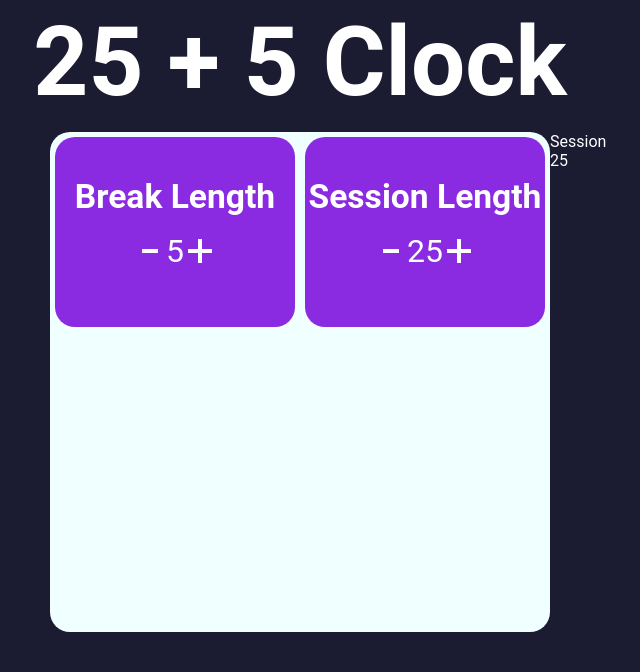
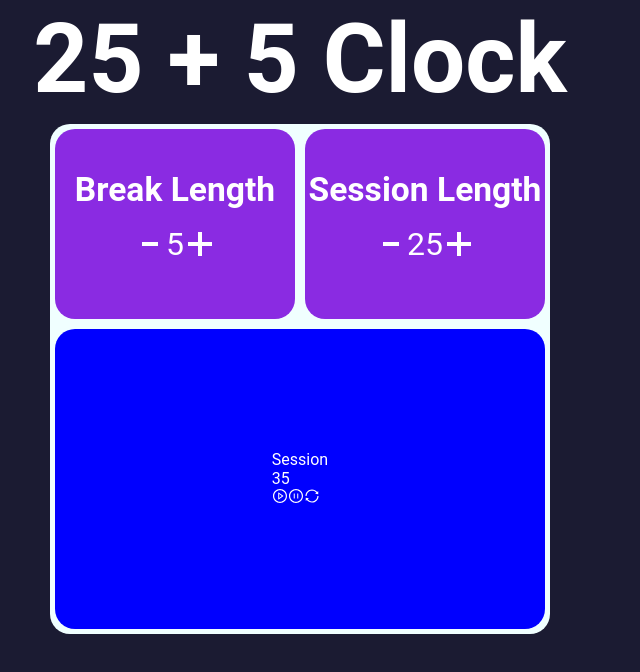
Before and after one commit to bballesterosgo/25-5-timer, a React (Create React App) app: page / in a window 1280 px wide. Shown: the top 672 px of the page, without its empty margins (340-980 px from the left). Built offline with nearby package versions, Linux system fonts and the light colour scheme.

Commit message:
display icons

```diff
--- a/src/App.css
+++ b/src/App.css
@@ -45,4 +45,7 @@ body{
   min-height: 500px;
   border-radius: 20px;
   display: flex;
+  flex-wrap: wrap;
+  align-items: center;
+  justify-content: center;
 }
--- a/src/App.js
+++ b/src/App.js
@@ -22,9 +22,9 @@ const [breakLength,setBreakLength] = useState(5);
           <SessionLabel
             sessionLength={sessionLength}/>
         </div>
-      <div className='display-container'>
-        <ClockDisplay />
-      </div>
+        <div className='display-container'>
+          <ClockDisplay />
+        </div>
       </div>
     </div>
   );
--- a/src/components/ClockDisplay.jsx
+++ b/src/components/ClockDisplay.jsx
@@ -1,9 +1,16 @@
 import React from "react";
+import { AiOutlinePlayCircle,AiOutlinePauseCircle,AiOutlineSync } from "react-icons/ai";
+
+
+import '../stylesheet/ClockDisplay.css'
 
 function ClockDisplay () {
   return <div>
     <p>Session</p>
-    25
+    <p>35</p>
+    <AiOutlinePlayCircle />
+    <AiOutlinePauseCircle />
+    <AiOutlineSync />
   </div>
 }
 
--- /dev/null
+++ b/src/stylesheet/ClockDisplay.css
@@ -0,0 +1,11 @@
+.display-container{
+  background-color: blue;
+  width: 490px;
+  height: 300px;
+  margin: 5px;
+  border-radius: 20px;
+  display: flex;
+  flex-wrap: wrap;
+  align-items: center;
+  justify-content: center;
+}
```
